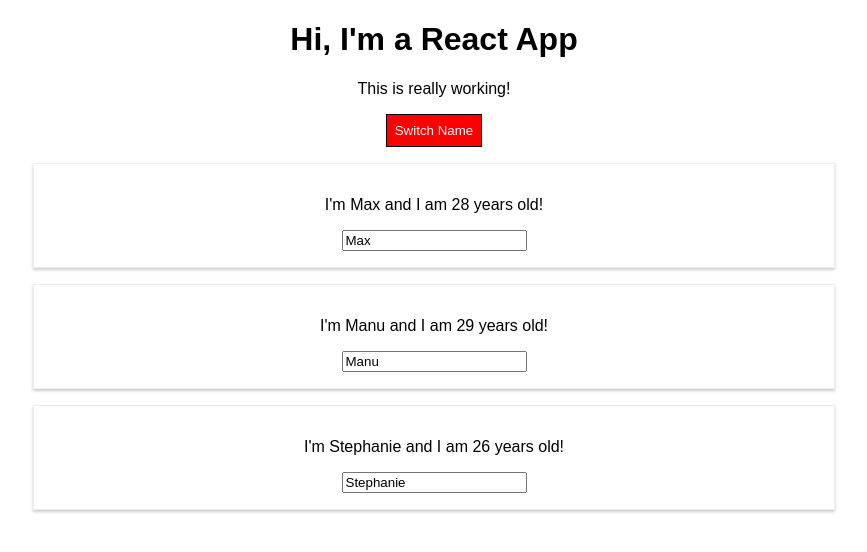
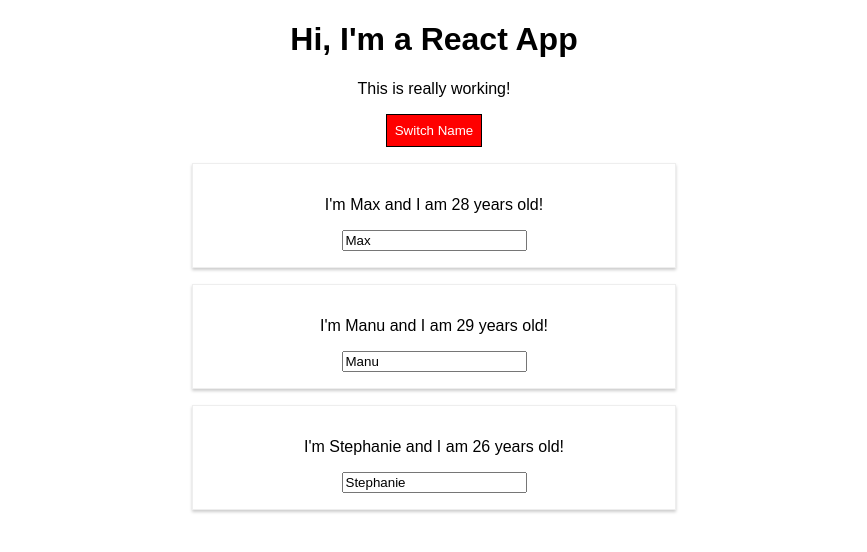
Before and after one commit to agosbarbenza/Practicas-React, a React (Create React App) app in the folder practica3/: page / in a window 1280 px wide. Both pictures are taken after a click on the button "Switch Name". Shown: the top 552 px of the page, without its empty margins (206-1073 px from the left). Built offline with nearby package versions, Linux system fonts and the light colour scheme.

Commit message:
agregando estilo con mediaqueries y libreria styled-components

```diff
--- a/practica3/src/App.js
+++ b/practica3/src/App.js
@@ -1,6 +1,6 @@
 import React, { Component } from 'react';
 import Person from './Person/Person';
-import Radium, { StyleRoot } from 'radium';
+import styled from 'styled-components'
 import './styles/styles.css';
 import './styles/Person.css';
 
@@ -104,17 +104,15 @@
     }
 
     return (
-      <StyleRoot>
         <div className="App">
           <h1>Hi, I'm a React App</h1>
           <p className={classes.join(' ')}>This is really working!</p>
           <button onClick={this.togglePersonsHandler} style={style}>Switch Name</button>
           {persons}
         </div>
-      </StyleRoot>
     );
     // return React.createElement('div', {className: 'App'}, React.createElement('h1', null, 'Does this work now?'));
   }
 }
 
-export default Radium(App);
+export default App;
--- a/practica3/src/Person/Person.js
+++ b/practica3/src/Person/Person.js
@@ -10,18 +10,16 @@
     box-shadow: 0 2px 3px #ccc;
     padding: 16px;
     text-align: center;
-
-    @media (min-width:500px){
-            width: '450px'
-    }
+    @media (min-width: 500px) {
+        width: 450px;
 `
 
 const person = ( props ) => {
-    const style = {
+   /* const style = {
         '@media (min-width: 500px)': {
             width: '450px'
         }
-    };
+    };*/
     return (
         //<div className="Person" style={style}>
         <StyleDiv>
```
